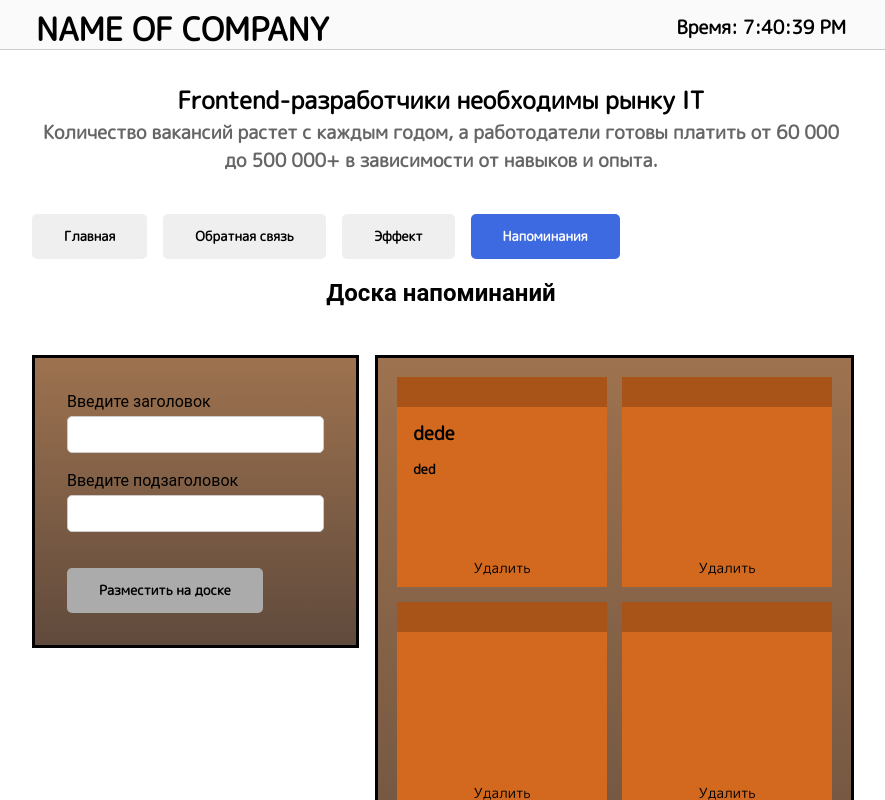
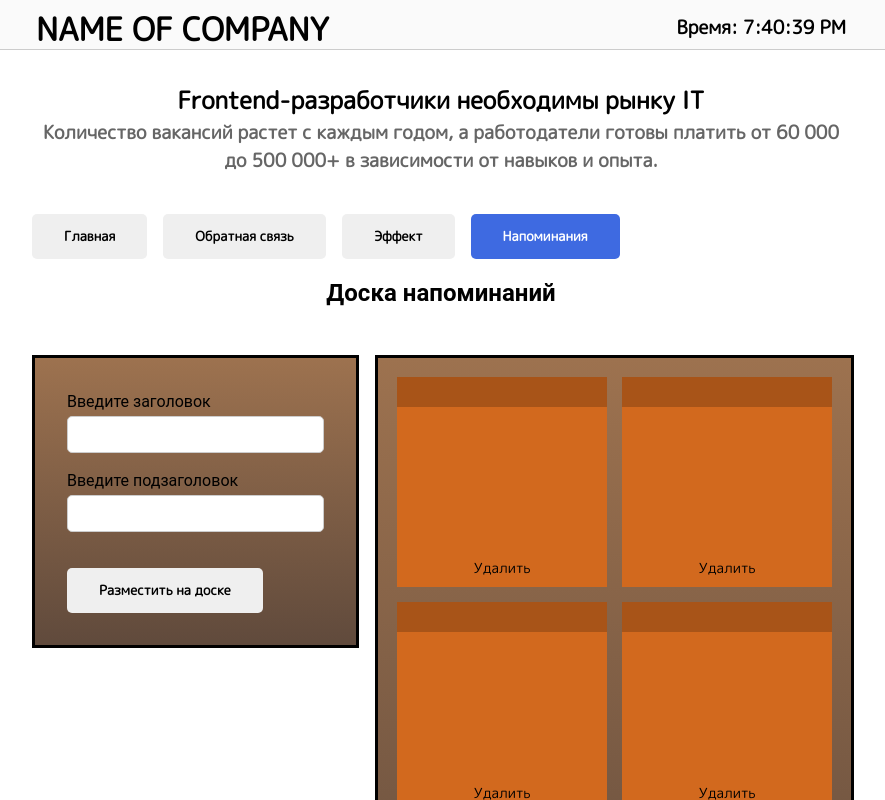
Before and after one commit to Lyaguh21/react-first-steps, a React (Vite) app: page / in a window 1280 px wide. Both pictures are taken after a click on the button "Напоминания". Shown: the top 800 px of the page, without its empty margins (199-1084 px from the left). Built offline with nearby package versions, Linux system fonts and the light colour scheme.

Commit message:
Я познал отчаяние

```diff
--- a/src/dashboard/DashBoardSection.jsx
+++ b/src/dashboard/DashBoardSection.jsx
@@ -1,17 +1,32 @@
+import { useState } from "react";
 import "./DashBoard.scss";
 import DashBoardForm from "./dashboardform/DashBoardForm";
 import DashBoardReminders from "./dashboardreminders/DashBoardReminders";
 
 export default function DashBoardSection() {
+  const [cell1, setCell1] = useState({ title: "", subtitle: "" });
+  const [cell2, setCell2] = useState({ title: "", subtitle: "" });
+  const [formSubmitCount, setFormSubmitCount] = useState(0);
+
+  const handleFormSubmit = (data) => {
+    setFormSubmitCount((prevCount) => prevCount + 1);
+    console.log("JFE");
+    if (formSubmitCount === 0) {
+      setCell1(data);
+    } else if (formSubmitCount === 1) {
+      setCell2(data);
+    }
+  };
+
   return (
     <section id="dashboardsection">
       <h1 className="MainTitleBoard">Доска напоминаний</h1>
       <div>
         <div id="lsideForm">
-          <DashBoardForm />
+          <DashBoardForm onSubmit={handleFormSubmit} />
         </div>
         <div id="rsideReminders">
-          <DashBoardReminders />
+          <DashBoardReminders cell1={cell1} cell2={cell2} />
         </div>
       </div>
     </section>
--- a/src/dashboard/dashboardform/DashBoardForm.jsx
+++ b/src/dashboard/dashboardform/DashBoardForm.jsx
@@ -1,59 +1,47 @@
-import { use, useState } from "react";
+import { useState } from "react";
 import Button from "../../components/Button/Button";
 import "./DashBoardForm.scss";
-export default function DashBoardForm() {
-  const [formReminders, setFormReminders] = useState({
-    titleReminders: "",
-    descriptionReminders: "",
-    hasErorSetTitle: false,
-  });
-  function handleTitleRemindersChange(event) {
-    setFormReminders((prev) => ({
-      ...prev,
-      titleReminders: event.target.value,
-      hasErorSetTitle: event.target.value.trim().length == 0,
-    }));
-  }
+
+export default function DashBoardForm({ onSubmit }) {
+  const [title, setTitle] = useState("");
+  const [subtitle, setSubtitle] = useState("");
+
+  const handleSubmit = (event) => {
+    event.preventDefault();
+    if (onSubmit) {
+      onSubmit({ title, subtitle });
+      setTitle("");
+      setSubtitle("");
+    } else {
+      console.error("onSubmit function is not defined");
+    }
+  };
+
   return (
     <section>
-      <form action="" id="remindersForm">
+      <form action="" id="remindersForm" onSubmit={handleSubmit}>
         <label htmlFor="titleReminders" className="label">
           Введите заголовок
         </label>
         <input
           className="control"
-          id="titleReminders"
           type="text"
-          value={formReminders.titleReminders}
-          onChange={handleTitleRemindersChange}
-          style={{
-            border: formReminders.hasErorSetTitle ? "1.7px solid red" : null,
-          }}
-          placeholder={
-            formReminders.hasErorSetTitle ? "Обязательное поле" : null
-          }
+          id="title"
+          value={title}
+          onChange={(e) => setTitle(e.target.value)}
+          required
         />
 
         <label htmlFor="descriptionReminders">Введите подзаголовок</label>
         <input
           className="control"
-          id="descriptionReminders"
           type="text"
-          value={formReminders.descriptionReminders}
-          onChange={(event) =>
-            setFormReminders((prev) => ({
-              ...prev,
-              descriptionReminders: event.target.value,
-            }))
-          }
+          id="subtitle"
+          value={subtitle}
+          onChange={(e) => setSubtitle(e.target.value)}
+          required
         />
-        <Button
-          id="setOnDesk"
-          disabled={
-            formReminders.hasErorSetTitle ||
-            formReminders.titleReminders.trim().length == 0
-          }
-        >
+        <Button id="setOnDesk" type="submit">
           Разместить на доске
         </Button>
       </form>
--- a/src/dashboard/dashboardreminders/DashBoardReminders.jsx
+++ b/src/dashboard/dashboardreminders/DashBoardReminders.jsx
@@ -1,20 +1,25 @@
 import RemindersSection from "../reminders/RemindersSection";
 import "./DashBoardReminders.scss";
 
-export default function DashBoardReminders() {
+export default function DashBoardReminders({ cell1, cell2 }) {
   return (
     <section>
       <table id="remindersTable">
         <tbody>
           <tr>
             <td>
+              {/* Добавляем проверку, что cell1 существует и имеет нужные свойства */}
               <RemindersSection
-                mainText={"dede"}
-                subText={"ded"}
+                mainText={cell1?.title}
+                subText={cell1?.subtitle}
               ></RemindersSection>
             </td>
             <td>
-              <RemindersSection></RemindersSection>
+              {/* Добавляем проверку, что cell2 существует и имеет нужные свойства */}
+              <RemindersSection
+                mainText={cell2?.title}
+                subText={cell2?.subtitle}
+              ></RemindersSection>
             </td>
           </tr>
           <tr>
--- a/src/dashboard/reminders/RemindersSection.jsx
+++ b/src/dashboard/reminders/RemindersSection.jsx
@@ -1,6 +1,4 @@
 import "./RemindersSection.scss";
-import { remindersColor } from "../../data";
-import Button from "../../components/Button/Button";
 import RemindersButton from "./RemindersButton";
 export default function RemindersSection({ mainText, subText, ...props }) {
   return (
```
